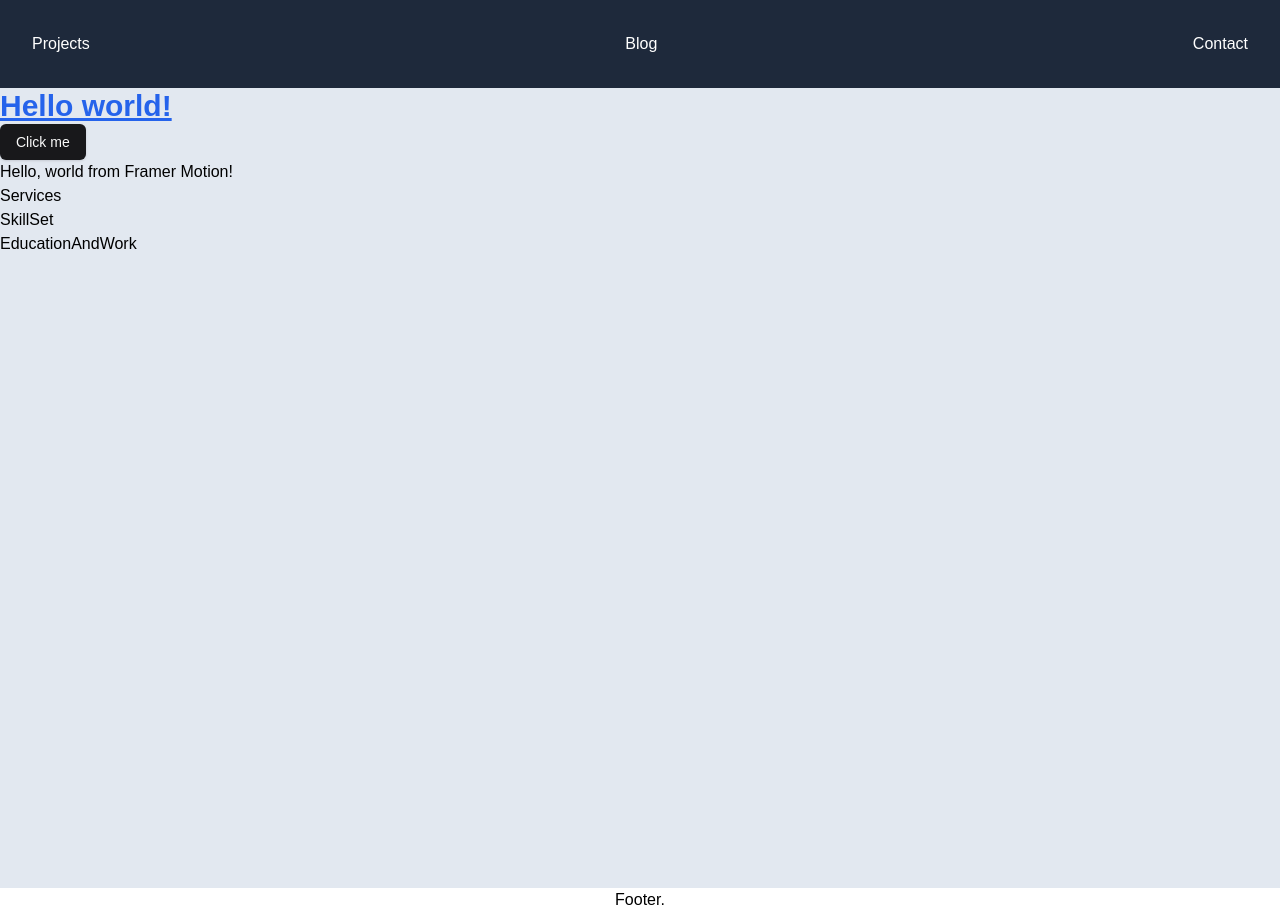
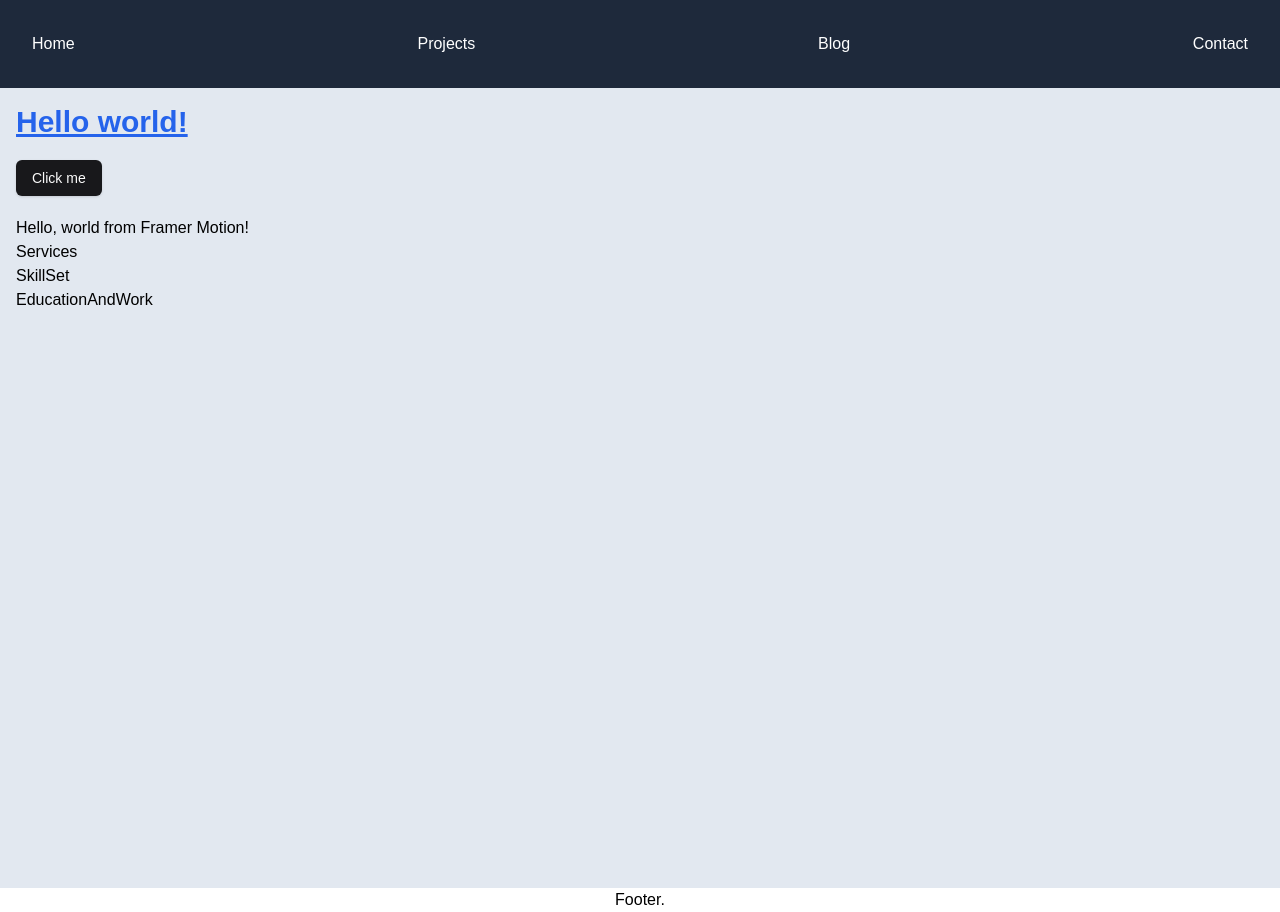
Before and after one commit to DenisWritesCode/portfolio2point0, a Next.js app: page / in a window 1280 px wide. Built offline with nearby package versions, Linux system fonts and the light colour scheme.

Commit message:
001: Add Link to home in NavBar component

```diff
--- a/app/layout.tsx
+++ b/app/layout.tsx
@@ -1,3 +1,5 @@
+import Footer from "@/components/ui/Footer";
+import NavBar from "@/components/ui/NavBar";
 import type { Metadata } from "next";
 import localFont from "next/font/local";
 import "./globals.css";
@@ -28,7 +30,13 @@ export default function RootLayout({
       <body
         className={`${geistSans.variable} ${geistMono.variable} antialiased`}
       >
-        {children}
+        <div className="min-h-screen flex flex-col items-center justify-between ">
+          <header className="w-full sticky top-0 left-0 p-8 bg-slate-800">
+            <NavBar />
+          </header>
+          <div className="p-4 bg-slate-200 min-h-screen w-full">{children}</div>
+          <Footer />
+        </div>
       </body>
     </html>
   );
--- a/app/page.tsx
+++ b/app/page.tsx
@@ -2,19 +2,13 @@
 
 import { Button } from "@/components/ui/button";
 import EducationAndWork from "@/components/ui/EducationNWork";
-import Footer from "@/components/ui/Footer";
-import NavBar from "@/components/ui/NavBar";
 import Services from "@/components/ui/Services";
 import SkillSet from "@/components/ui/SkillSet";
 import { motion } from "framer-motion";
 
 export default function Home() {
   return (
-    <div className="flex min-h-screen flex-col items-center justify-between">
-      <header className="w-full sticky top-0 left-0 p-8 bg-slate-800">
-        <NavBar />
-      </header>
-      <main className="bg-slate-200 min-h-screen w-full">
+    <div className="flex flex-col space-y-5">
         <h1 className="text-3xl font-bold underline text-blue-600">
           Hello world!
         </h1>
@@ -32,8 +26,6 @@ export default function Home() {
           <SkillSet />
           <EducationAndWork />
         </motion.div>
-      </main>
-      <Footer />
     </div>
   );
 }
--- a/components/ui/NavBar.tsx
+++ b/components/ui/NavBar.tsx
@@ -3,6 +3,7 @@ import Link from "next/link";
 function NavBar() {
   return (
     <div className="flex justify-between items-center text-white">
+      <Link href={"/"}>Home</Link>
       <Link href={"/projects"}>Projects</Link>
       <Link href={"/blog"}>Blog</Link>
       <Link href={"/contact"}>Contact</Link>
```
